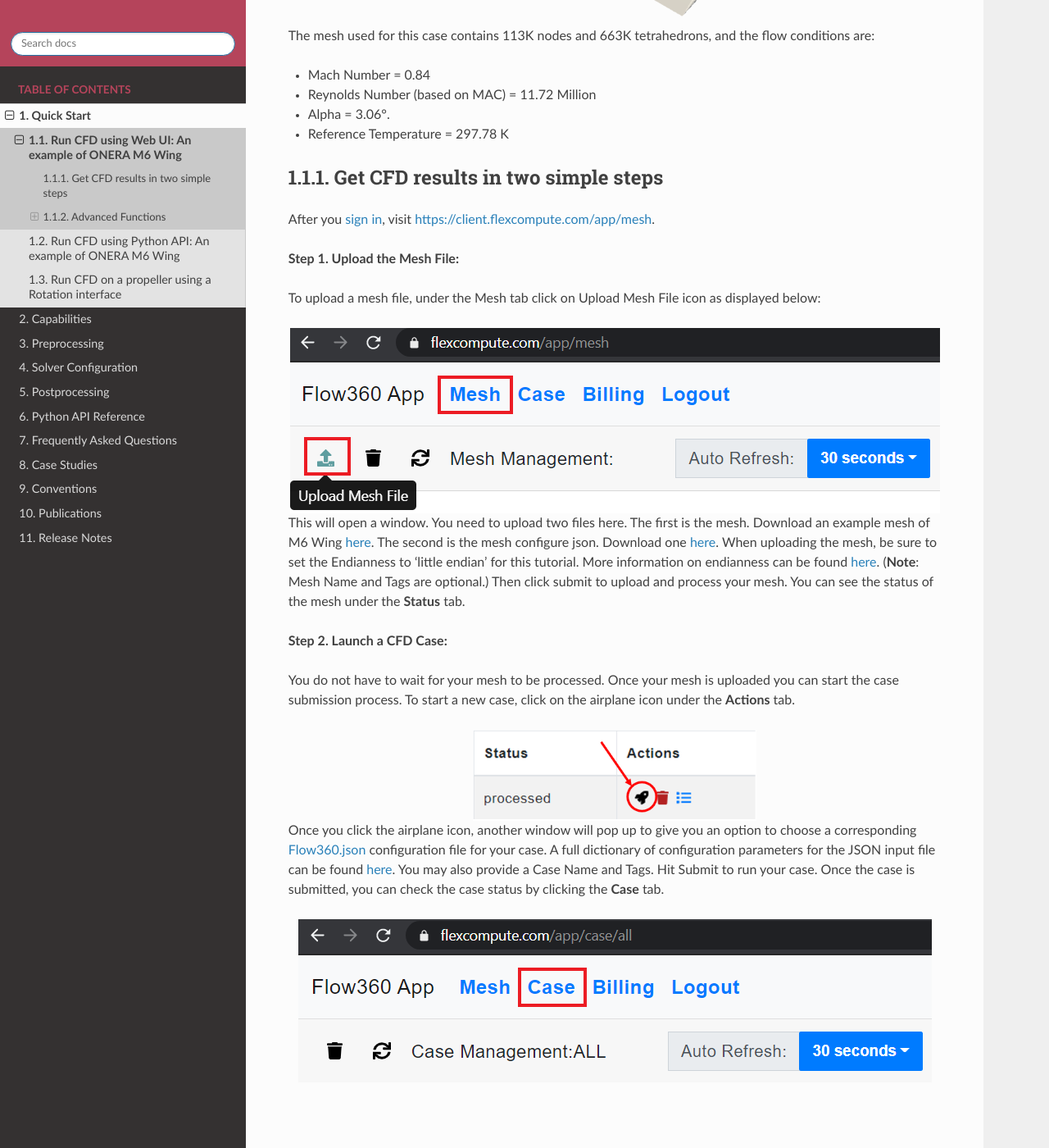
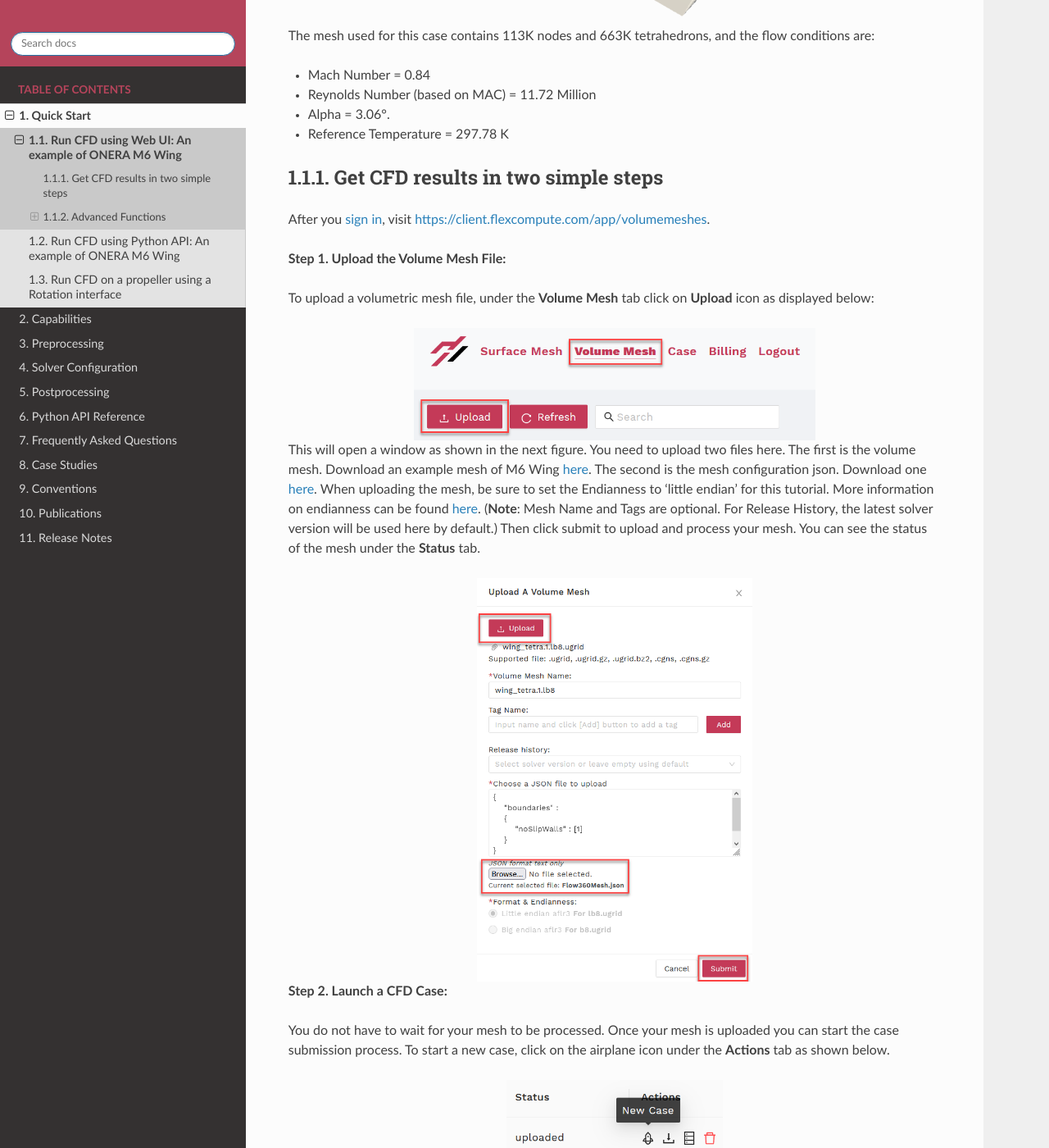
Before and after one commit to flexcompute-readthedocs/Flow360Documentation, a Sphinx documentation site: the page built from docs/source/examples/om6_wing_webUI.rst, in a window 1280 px wide and 1400 px high, scrolled down 692 px. Shown: the whole window at 82% size. Built offline with Sphinx 7.4.7 and the Read the Docs theme 2.0.0, drawn with Linux system fonts in a browser that asks for light colours; some of the changed text lies outside the part shown.

Commit message:
update webUI quickstart screenshots (#38)
* updateQuickStart-OM6-WebUI
Update gitignore
remove _build folder
Update .gitignore
Update om6_wing_webUI.rst
Update the Cp plot

* QuickStart-OM6-WebUI three figures were updated

* removed scale on full width image

Co-authored-by: Maciej Skarysz <maciej@flexcompute.com>

```diff
--- a/docs/source/examples/om6_wing_webUI.rst
+++ b/docs/source/examples/om6_wing_webUI.rst
@@ -25,28 +25,45 @@
 Get CFD results in two simple steps
 ===================================
 
-After you `sign in <https://client.flexcompute.com/app/login>`_, visit https://client.flexcompute.com/app/mesh.
+After you `sign in <https://client.flexcompute.com/app/login>`_, visit https://client.flexcompute.com/app/volumemeshes.
 
-**Step 1. Upload the Mesh File:**
+**Step 1. Upload the Volume Mesh File:**
 
-To upload a mesh file, under the Mesh tab click on Upload Mesh File icon as displayed below:
+To upload a volumetric mesh file, under the **Volume Mesh** tab click on **Upload** icon as displayed below:
 
 .. image:: figures_OM6_Tutorial/UploadMesh.png
+   :scale: 60%
    :align: center
 
-This will open a window.  You need to upload two files here.  The first is the mesh.  Download an example mesh of  M6 Wing `here <https://simcloud-public-1.s3.amazonaws.com/om6/wing_tetra.1.lb8.ugrid>`_.  The second is the mesh configure json.  Download one `here <https://simcloud-public-1.s3.amazonaws.com/om6/Flow360Mesh.json?content_disposition=attachment>`_.  When uploading the mesh, be sure to set the Endianness to 'little endian' for this tutorial.  More information on endianness can be found `here <https://en.wikipedia.org/wiki/Endianness>`_.  (**Note**: Mesh Name and Tags are optional.)  Then click submit to upload and process your mesh. You can see the status of the mesh under the **Status** tab.
+This will open a window as shown in the next figure.  You need to upload two files here.  The first is the volume mesh.  Download an example mesh of  M6 Wing `here <https://simcloud-public-1.s3.amazonaws.com/om6/wing_tetra.1.lb8.ugrid>`_.  The second is the mesh configuration json.  Download one `here <https://simcloud-public-1.s3.amazonaws.com/om6/Flow360Mesh.json?content_disposition=attachment>`_.  When uploading the mesh, be sure to set the Endianness to 'little endian' for this tutorial.  More information on endianness can be found `here <https://en.wikipedia.org/wiki/Endianness>`_.  (**Note**: Mesh Name and Tags are optional. For Release History, the latest solver version will be used here by default.)  Then click submit to upload and process your mesh. You can see the status of the mesh under the **Status** tab.
+
+.. image:: figures_OM6_Tutorial/UploadMeshJsonFile.png
+   :scale: 60%
+   :align: center
 
 **Step 2. Launch a CFD Case:**
 
-You do not have to wait for your mesh to be processed. Once your mesh is uploaded you can start the case submission process. To start a new case, click on the airplane icon under the **Actions** tab.
+You do not have to wait for your mesh to be processed. Once your mesh is uploaded you can start the case submission process. To start a new case, click on the airplane icon under the **Actions** tab as shown below.
 
 .. image:: figures_OM6_Tutorial/NewCase.png
-   :scale: 70%
+   :scale: 60%
    :align: center
 
-Once you click the airplane icon, another window will pop up to give you an option to choose a corresponding `Flow360.json <https://simcloud-public-1.s3.amazonaws.com/om6/Flow360.json?content_disposition=attachment>`_ configuration file for your case. A full dictionary of configuration parameters for the JSON input file can be found :ref:`here <Flow360json>`.  You may also provide a Case Name and Tags. Hit Submit to run your case.  Once the case is submitted, you can check the case status by clicking the **Case** tab.
+Once you click the airplane icon, the webpage will re-direct you to an interactive interface as shown below, to either generate a case configuration json online or upload a pre-configured json file.
+
+.. image:: figures_OM6_Tutorial/StartNewCase.png
+   :align: center
+
+Please use this `Flow360.json <https://simcloud-public-1.s3.amazonaws.com/om6/Flow360.json?content_disposition=attachment>`_ file for the current case, and upload it through the window as displayed below.
+
+.. image:: figures_OM6_Tutorial/UploadCaseJsonFile.png
+   :scale: 60%
+   :align: center
+
+A full dictionary of configuration parameters for the JSON input file can be found :ref:`here <Flow360json>`.  You may also provide a Case Name and Tags to track your case later on. Hit **Submit** to run your case.  Once the case is submitted, you can check the case status by clicking the **Case** tab.
 
 .. image:: figures_OM6_Tutorial/CaseStatus.png
+   :scale: 60%
    :align: center
 
 .. raw:: html
@@ -70,6 +87,7 @@
 While your case is running, or after that, you can visualize the Residuals and Forces plot by clicking on your case name and viewing them under the **Convergence** and **Forces** tabs, respectively.
 
 .. image:: figures_OM6_Tutorial/ConvergenceTab.png
+   :scale: 60%
    :align: center
 
 For example, the Forces plots for this case are:
@@ -86,6 +104,7 @@
 Once your case has completed running, you can also visualize the contour plots of the results under the **Visualization** tab.  Currently, contour plots for Coefficient of Pressure (C\ :sub:`p`\), Coefficient of Skin Friction (C\ :sub:`f`\), Y+, and C\ :sub:`f`\  with streamlines are provided.
 
 .. image:: figures_OM6_Tutorial/VisResults.png
+   :scale: 70%
    :align: center
 
 Downloading the Results:
@@ -94,6 +113,7 @@
 Once your case has finished running, you can download the results (Surfaces, Volume and Log) by clicking the download arrow under the **Actions** tab.
 
 .. image:: figures_OM6_Tutorial/DownloadResults.png
+   :scale: 70%
    :align: center
 
 The Volume and Surface data can be post-processed in either ParaView or Tecplot, based on your selection of outputFormat in the Flow360.json file. And the Log file (solver.out) can be used to view the solver time and other run details.
@@ -104,8 +124,11 @@
 You can also restart a case, to continue from the last point of the previous run, by clicking the **Fork a Case** icon under the **Actions** tab and change the parameters of your Flow360.json configuration file according to your needs or upload an entirely new configuration file.
 
 .. image:: figures_OM6_Tutorial/ForkCase1.png
+   :scale: 70%
+   :align: center
 .. image:: figures_OM6_Tutorial/ForkCase2.png
-   :scale: 90%
+   :scale: 60%
+   :align: center
 
 Deleting a Mesh/Case:
 ^^^^^^^^^^^^^^^^^^^^^
@@ -113,4 +136,5 @@
 You can delete a mesh/case by clicking on the trash can icon under the **Actions** tab. (*Caution*: You will not be able to recover your deleted case or mesh files including its results after your deletion.)
 
 .. image:: figures_OM6_Tutorial/DeleteMeshCase_1.png
+   :scale: 70%
    :align: center
```
Also changed, not shown: docs/source/examples/figures_OM6_Tutorial/CaseStatus.png, docs/source/examples/figures_OM6_Tutorial/ConvergenceTab.png, docs/source/examples/figures_OM6_Tutorial/DeleteMeshCase_1.png, docs/source/examples/figures_OM6_Tutorial/DownloadResults.png, docs/source/examples/figures_OM6_Tutorial/ForkCase1.png, docs/source/examples/figures_OM6_Tutorial/ForkCase2.png, docs/source/examples/figures_OM6_Tutorial/NewCase.png, docs/source/examples/figures_OM6_Tutorial/StartNewCase.png (added), docs/source/examples/figures_OM6_Tutorial/UploadCaseJsonFile.png (added), docs/source/examples/figures_OM6_Tutorial/UploadMesh.png, docs/source/examples/figures_OM6_Tutorial/UploadMeshJsonFile.png (added), docs/source/examples/figures_OM6_Tutorial/VisResults.png, 1 other file.
